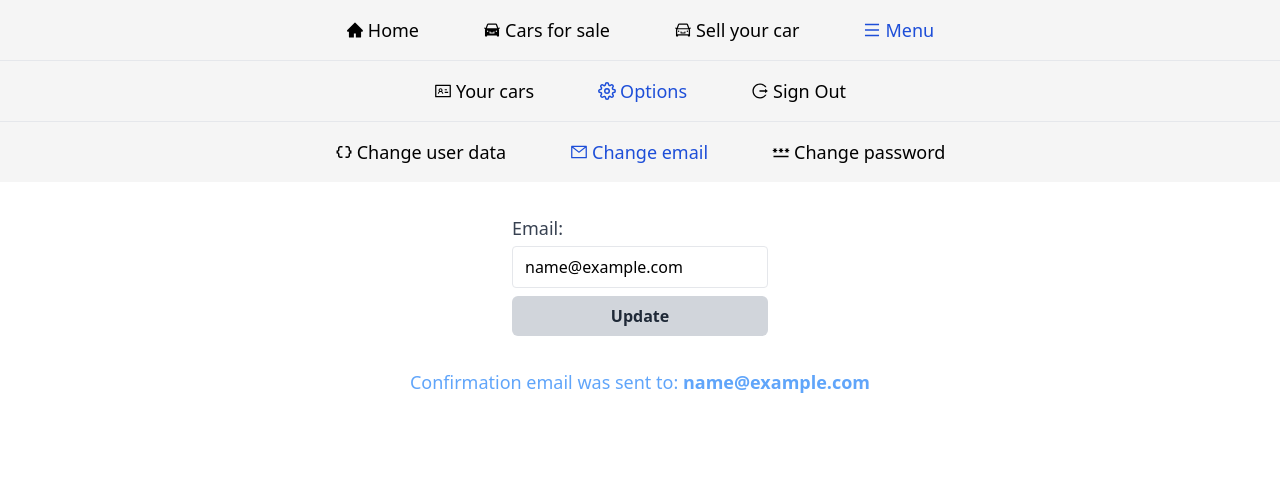
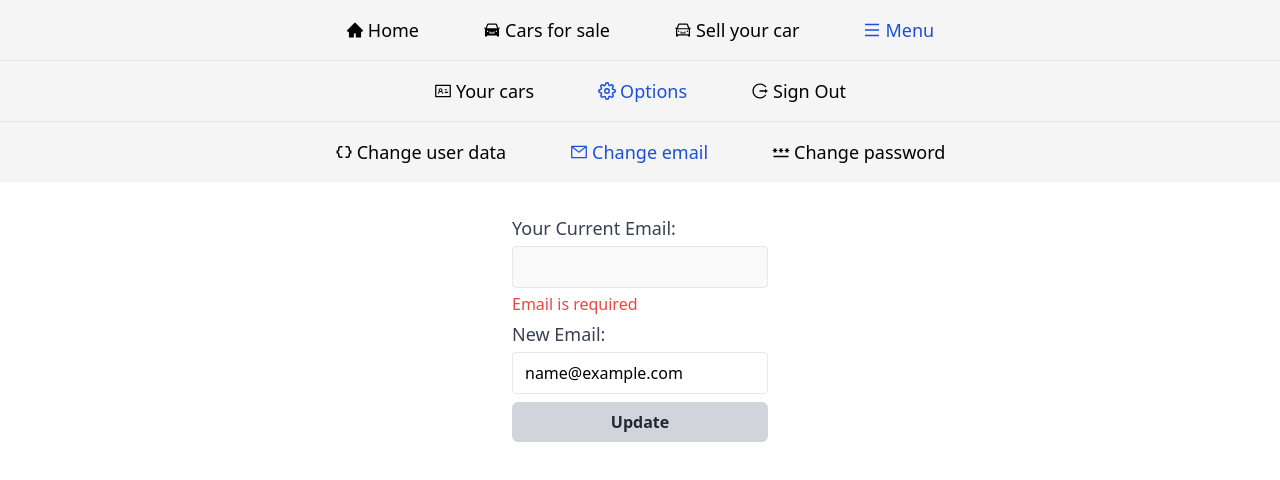
Before and after one commit to jakubhajduk53/cars-app, a React (Create React App) app: page /menu/panel/options/change-email in a window 1280 px wide. Both pictures are taken after typing "name@example.com" into the empty fields and a click on the button "Update". Shown: the top 480 px of the page. Built offline with nearby package versions, Linux system fonts and the light colour scheme; no server answers.

Commit message:
feat: update ChangeEmail component

```diff
--- a/src/components/ChangeEmail.js
+++ b/src/components/ChangeEmail.js
@@ -17,6 +17,7 @@ const ChangeEmail = () => {
 
   const [initialValues, setInitialValues] = useState({
     email: "",
+    newEmail: "",
   });
 
   const { email } = user;
@@ -28,8 +29,8 @@ const ChangeEmail = () => {
   }, [email]);
 
   const handleSubmit = async (values) => {
-    const { email } = values;
-    setInitialValues({ email: email });
+    const { newEmail } = values;
+    setInitialValues({ newEmail: newEmail });
     await supabase.auth.updateUser({ email: email });
 
     setSendEmailMessage(true);
@@ -43,19 +44,34 @@ const ChangeEmail = () => {
         onSubmit={handleSubmit}
         validationSchema={changeEmailValidationSchema}
       >
-        {({ values }) => (
+        {() => (
           <Form className="flex flex-col gap-1 w-80 p-8">
             <label htmlFor="email" className={labelClasses}>
-              Email:
+              Your Current Email:
             </label>
             <Field
               type="email"
               id="email"
               name="email"
               className="w-full px-3 py-2 border rounded"
+              disabled={true}
             />
             <ErrorMessage
               name="email"
+              component="div"
+              className="text-red-500"
+            />
+            <label htmlFor="email" className={labelClasses}>
+              New Email:
+            </label>
+            <Field
+              type="email"
+              id="newEmail"
+              name="newEmail"
+              className="w-full px-3 py-2 border rounded"
+            />
+            <ErrorMessage
+              name="newEmail"
               component="div"
               className="text-red-500"
             />
@@ -68,7 +84,7 @@ const ChangeEmail = () => {
           Confirmation email was sent to:
           <span className="text-blue-400 font-semibold">
             {" "}
-            {initialValues.email}
+            {initialValues.newEmail}
           </span>
         </p>
       ) : null}
```
